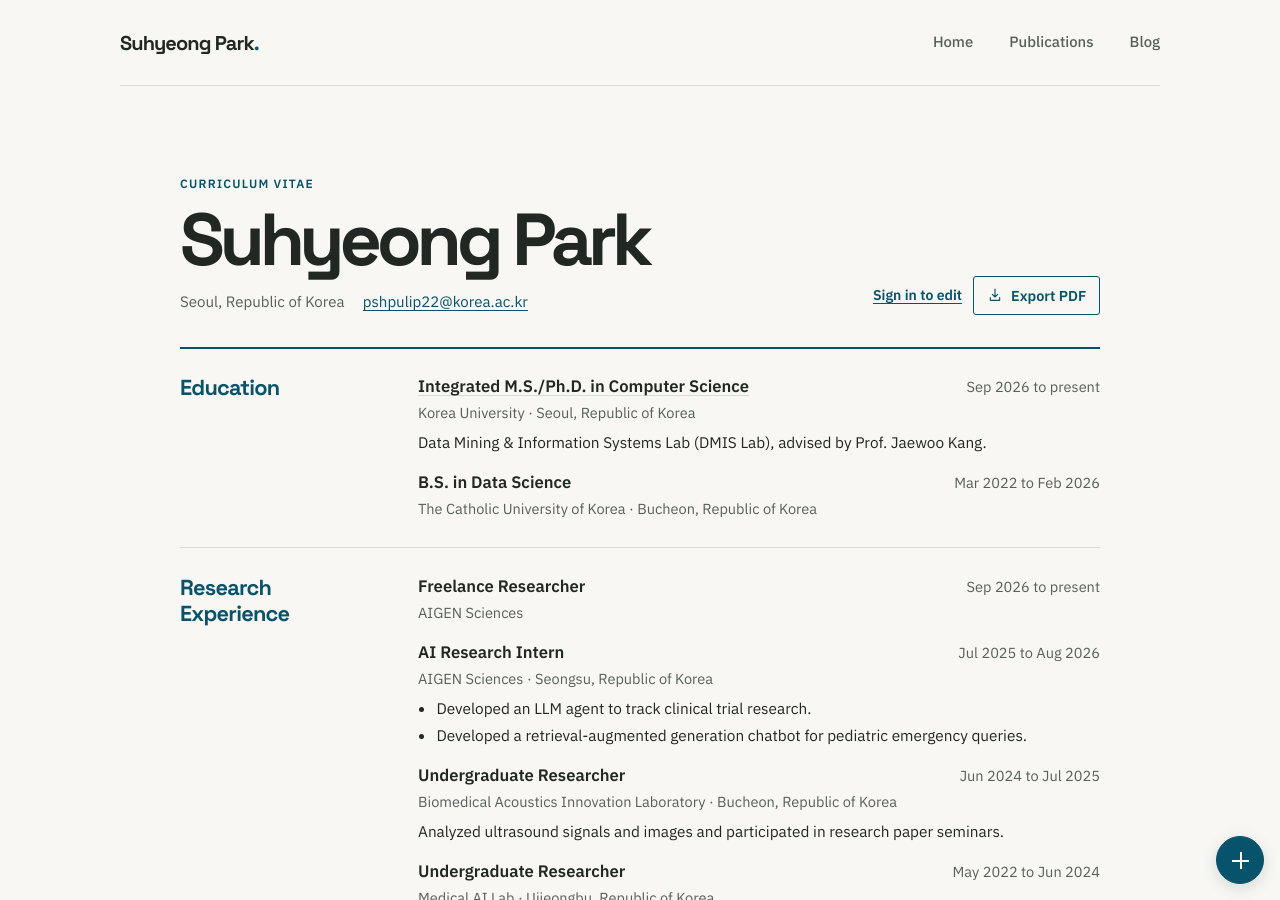
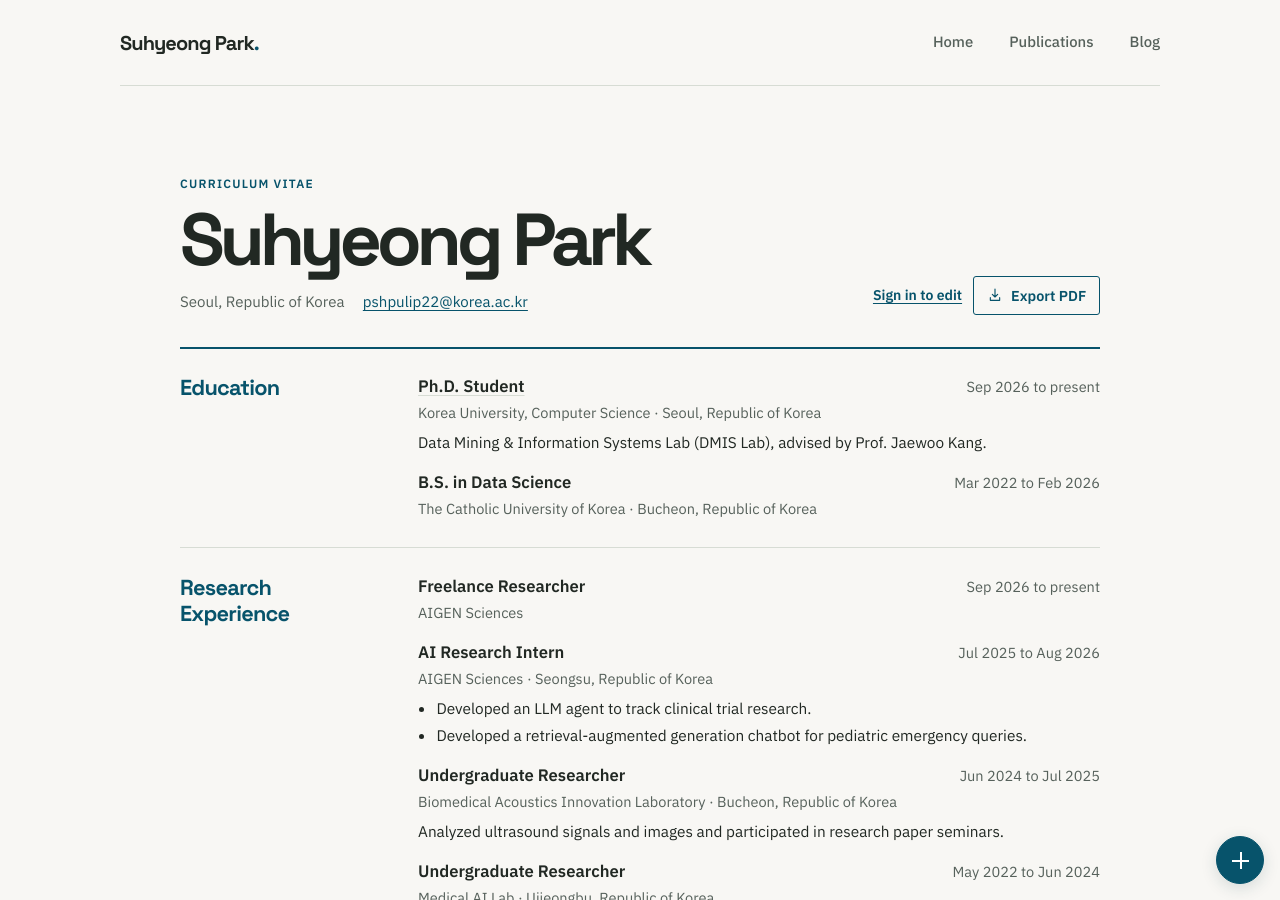
Before and after one commit to suhyeong10/suhyeong10.github.io, a Jekyll site: the page built from cv.html, in a window 1280 px wide and 900 px high. Built offline with Jekyll 4.4.1, drawn with Linux system fonts in a browser that asks for light colours.

Commit message:
Use Ph.D. student on the homepage and CV

```diff
--- a/_data/cv.json
+++ b/_data/cv.json
@@ -1,5 +1,5 @@
 {
-  "revision": "cv-publication-date-order-2026-11-14",
+  "revision": "cv-phd-student-2026-11-15",
   "contact": {
     "location": "Seoul, Republic of Korea",
     "email": "pshpulip22@korea.ac.kr"
@@ -9,8 +9,8 @@
       "title": "Education",
       "entries": [
         {
-          "title": "Integrated M.S./Ph.D. in Computer Science",
-          "organization": "Korea University",
+          "title": "Ph.D. Student",
+          "organization": "Korea University, Computer Science",
           "date": "Sep 2026 to present",
           "location": "Seoul, Republic of Korea",
           "href": "https://dmis.korea.ac.kr/people",
--- a/index.html
+++ b/index.html
@@ -11,7 +11,7 @@ nav: home
       <li>Mechanistic Interpretability</li>
     </ul>
     <h1 id="profile-name">Suhyeong Park</h1>
-    <p>I am an integrated M.S./Ph.D. student in Computer Science at <a href="https://dmis.korea.ac.kr/people">Korea University’s DMIS Lab</a>, advised by <a href="https://dmis.korea.ac.kr/jaewoo-kang-p-i">Prof. Jaewoo Kang</a>.</p>
+    <p>I am a Ph.D. student in Computer Science at <a href="https://dmis.korea.ac.kr/people">Korea University’s DMIS Lab</a>, advised by <a href="https://dmis.korea.ac.kr/jaewoo-kang-p-i">Prof. Jaewoo Kang</a>.</p>
     <ul class="profile-links" aria-label="Contact and profiles">
       <li>
         <a href="{{ '/cv/' | relative_url }}">
```
